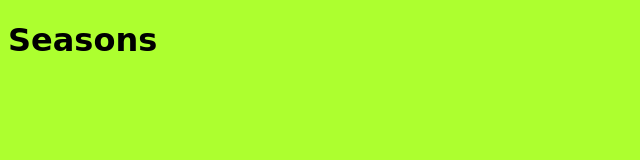
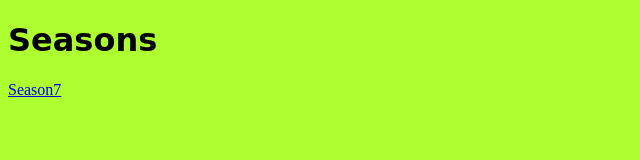
Before and after one commit to BBEpisodes/AllSeasons, a plain HTML site: page index.html in a window 1280 px wide. Shown: the full height of the page, 0-640 px from the left. Drawn offline with Linux system fonts and the light colour scheme.

Commit message:
Update index.html

```diff
--- a/index.html
+++ b/index.html
@@ -16,5 +16,8 @@
 </head>
 <body>
     <h1>Seasons</h1>
+    <p>
+        <a href="./Season7.html">Season7</a>
+    </p>
 </body>
 </html>
```
